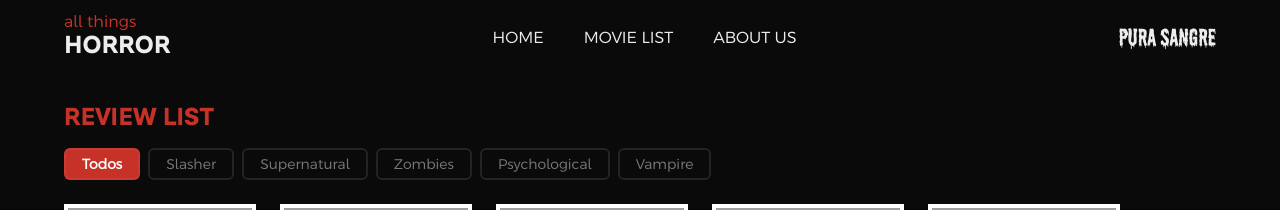
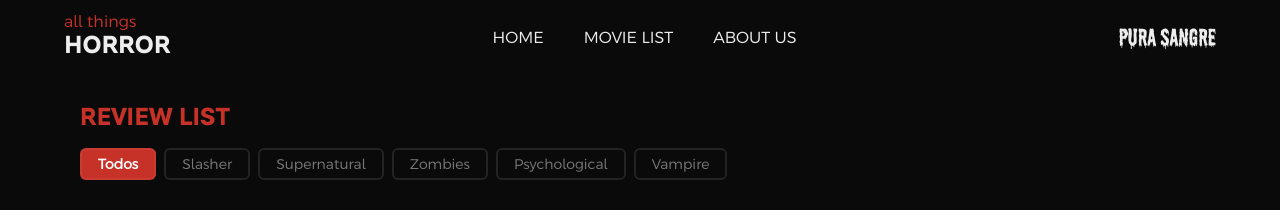
Before and after one commit to Dinista/All-Things-Horror, a Next.js app: page /list in a window 1280 px wide. Shown: the top 210 px of the page. Built offline with nearby package versions, Linux system fonts and the light colour scheme; grey boxes are pictures that could not be loaded.

Commit message:
list working

```diff
--- a/src/app/list/page.tsx
+++ b/src/app/list/page.tsx
@@ -1,32 +1,31 @@
-import { ListMenu } from '@/components/listMenu/listMenu'
-import { ReviewCard } from '@/components/reviewCard/reviewCard'
-import { PageTemplate } from '@/templates/PageTemplate'
-import { mockMovies } from '@/mocks/data/mockMovies'
-
-import React from 'react'
+import { ListMenu } from "@/components/listMenu/listMenu";
+import { ReviewCard } from "@/components/reviewCard/reviewCard";
+import { PageTemplate } from "@/templates/PageTemplate";
+import { mockMovies } from "@/mocks/data/mockMovies";
+import React from "react";
 
 export default function page() {
   return (
     <PageTemplate>
-      <div>
-        <nav className='flex flex-col gap-4'>
-          <h1 className='uppercase text-2xl font-genera text-defaultRed'>
+      <div className="container mx-auto px-4">
+        <nav className="mb-8">
+          <h1 className="uppercase text-2xl font-genera text-defaultRed mb-4">
             Review List
           </h1>
           <ListMenu />
         </nav>
-        <section className="flex flex-wrap gap-6 mt-6 justify-start">
+        <section className="grid grid-cols-2 sm:grid-cols-3 lg:grid-cols-5 xl:grid-cols-6 2xl:grid-cols-7 gap-6">
           {mockMovies.map((movie, index) => (
             <ReviewCard
-              key={index}
+              key={movie.id || index}
               title={movie.title}
               description={movie.synopsis}
               imageUrl={movie.posterUrl}
-              href={''}
+              href={`/reviews/${movie.id || index}`}
             />
           ))}
         </section>
       </div>
     </PageTemplate>
-  )
+  );
 }
--- a/src/components/listMenu/listMenu.tsx
+++ b/src/components/listMenu/listMenu.tsx
@@ -1,4 +1,4 @@
-'use client';
+"use client";
 
 import { useState } from "react";
 
@@ -24,7 +24,7 @@ export function ListMenu({
   };
 
   return (
-        <div className="flex gap-2 flex-wrap font-argentum font-[500] text-sm">
+    <div className="flex gap-2 font-argentum font-[500] text-sm">
       {filtros.map((filtro) => {
         const isAtivo = filtro === filtroSelecionado;
         return (
@@ -32,7 +32,11 @@ export function ListMenu({
             key={filtro}
             onClick={() => handleFiltroClick(filtro)}
             className={`border-2 border-white/10 px-4 py-1 rounded-md transition-colors duration-200
-                        ${isAtivo ? "bg-defaultRed text-white font-[600] border-white/5" : "text-white/45 hover:bg-white/15"}`}
+                        ${
+                          isAtivo
+                            ? "bg-defaultRed text-white font-[600] border-white/5"
+                            : "text-white/45 hover:bg-white/15"
+                        }`}
           >
             {filtro}
           </button>
```
Lines whose indentation alone changed are shown as unchanged.
